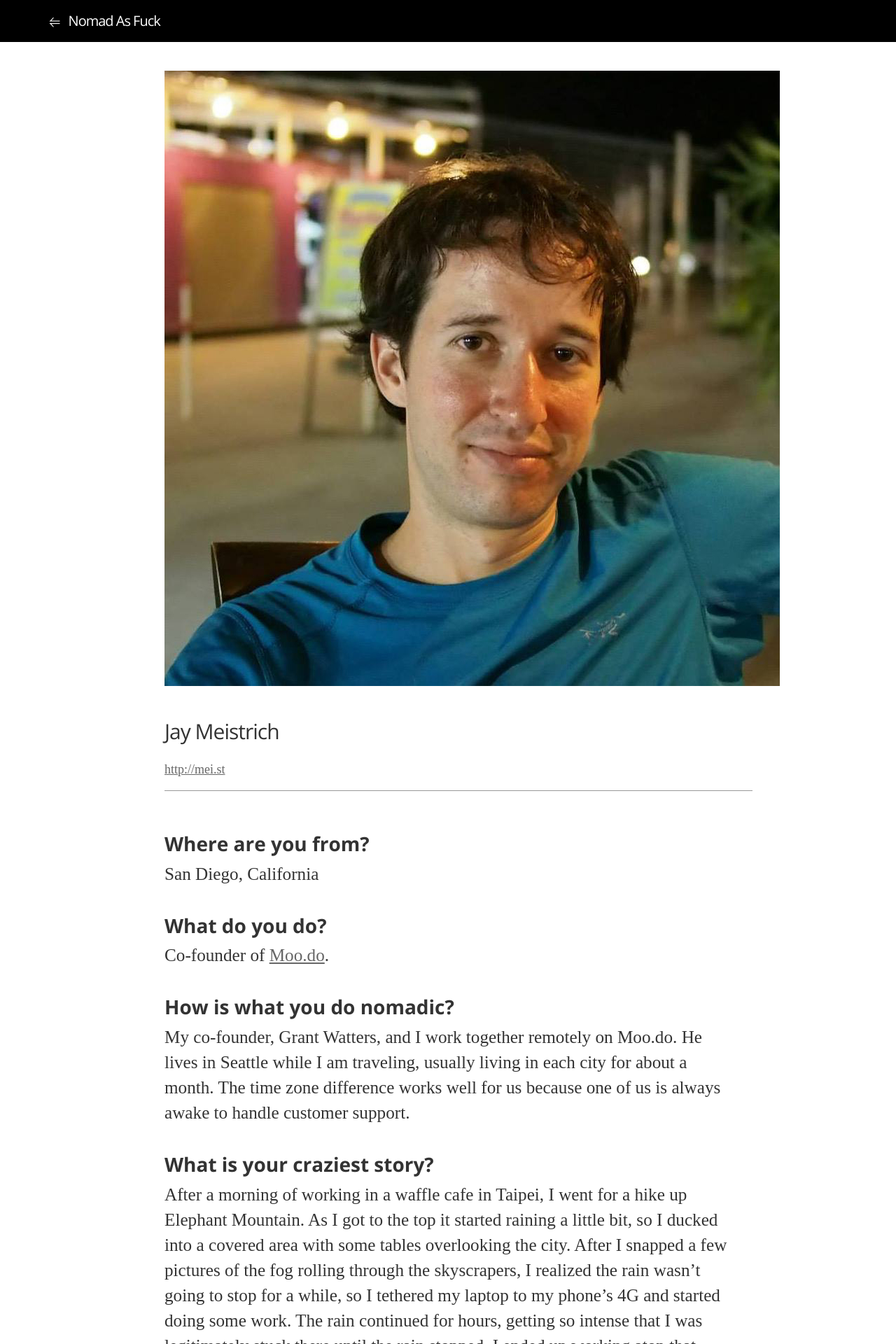
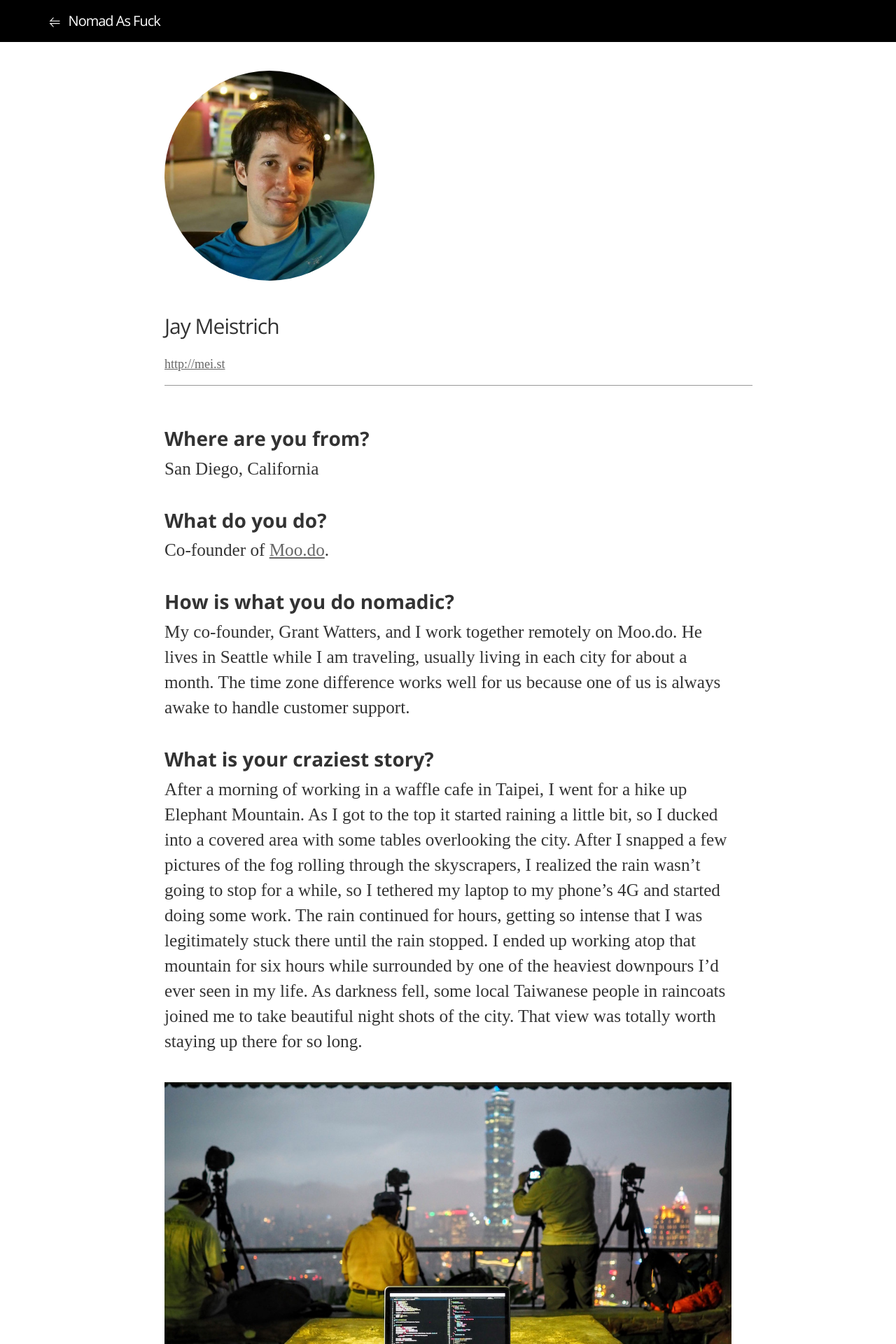
Before and after one commit to RichardLitt/nomad-as-fuck, a Jekyll site: the page built from _posts/2016-08-08-jay-meistrich.md, in a window 1280 px wide. Shown: the top 1920 px of the page at 70% size. Built offline with Jekyll 4.4.1, drawn with Linux system fonts in a browser that asks for light colours; nearby versions of some CDN libraries; some web fonts are replaced; comment, search, counter and statistics services are not loaded.

Commit message:
Fix huge image

```diff
--- a/_sass/_custom.scss
+++ b/_sass/_custom.scss
@@ -252,6 +252,13 @@ hr.divider {
   }
 }
 
+img.post-image {
+  max-width:300px;
+  max-height:300px;
+  margin: 0px auto;
+  border-radius: 50%;
+}
+
 /* ===== Index Page ===== */
 #index {
   .authors h3 {
@@ -328,13 +335,6 @@ hr.divider {
     -webkit-filter: opacity(100%);
     -webkit-transition: -webkit-filter .25s;
     transition: -webkit-filter .25s;
-  }
-
-  img.post-image {
-    max-width:300px;
-    max-height:300px;
-    margin: 0px auto;
-    border-radius: 50%;
   }
 
   .img-container {
```
